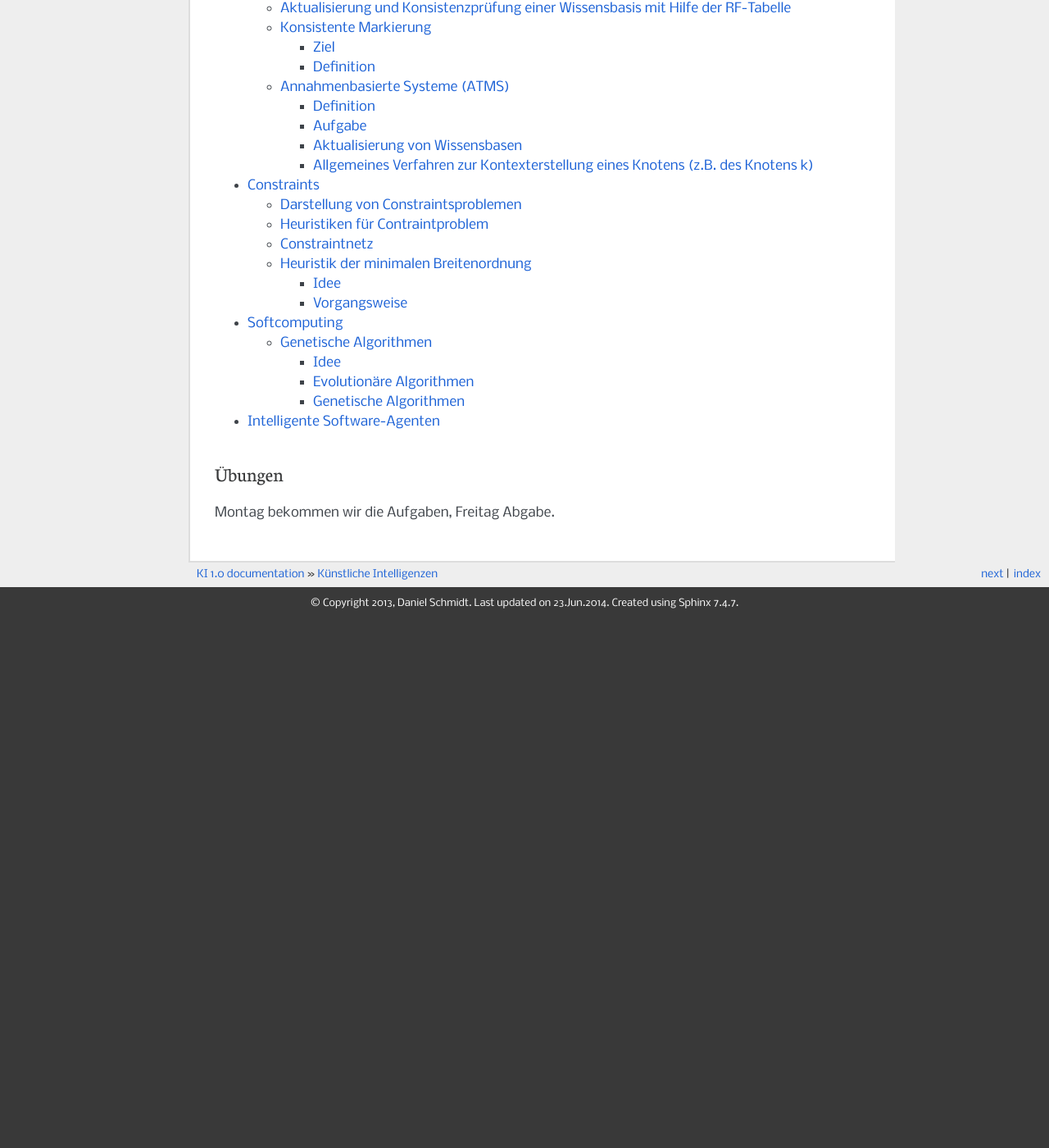
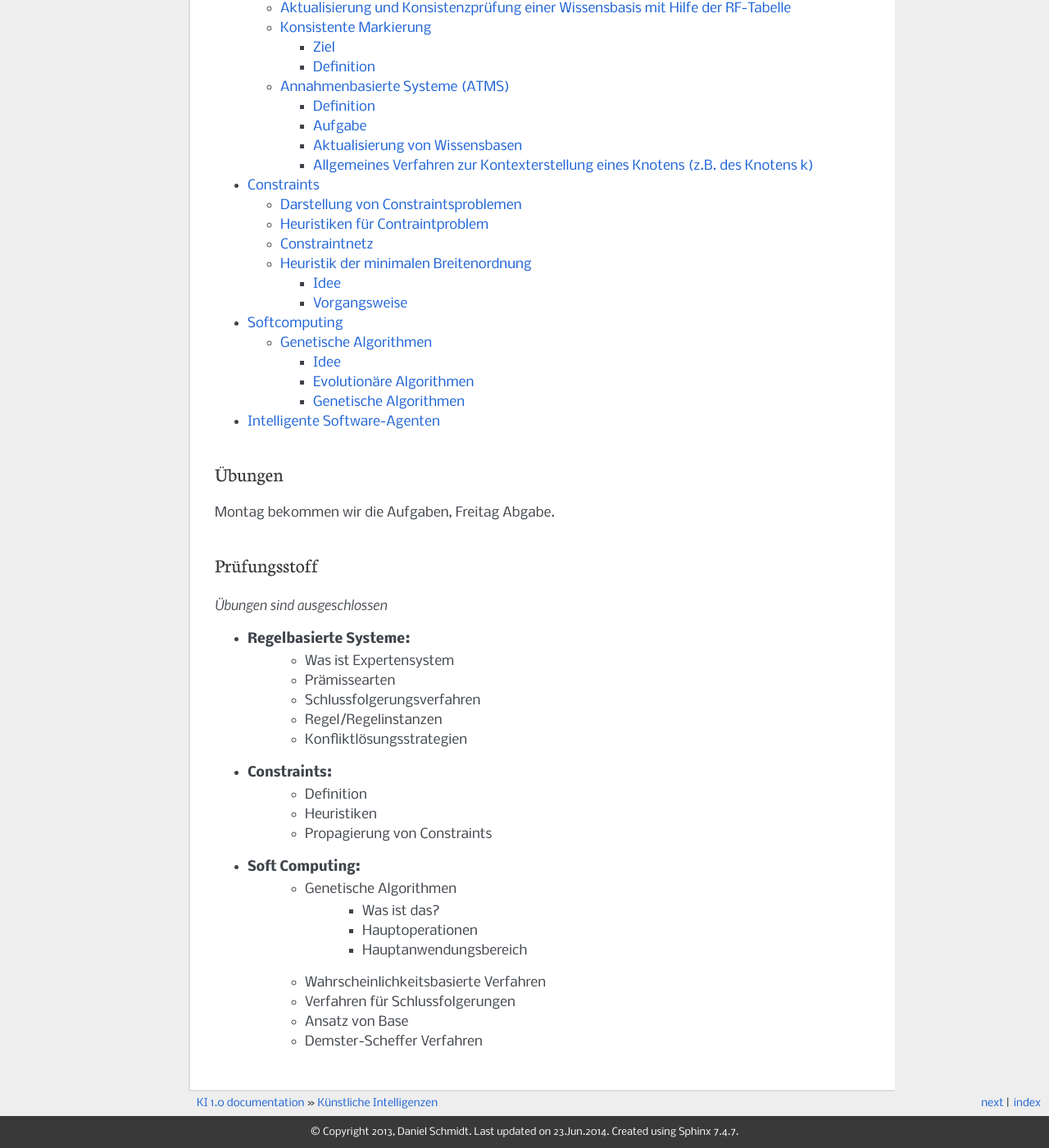
Before and after one commit to DanielMSchmidt/ki, a Sphinx documentation site: the page built from source/index.rst, in a window 1280 px wide and 1400 px high, scrolled down 1175 px. Shown: the whole window at 82% size. Built offline with Sphinx 7.4.7, drawn with Linux system fonts in a browser that asks for light colours; pages that are not in the unit, such as notebooks, are missing from menus; before the commit the page ends 1930 px from its top, so only the background shows below that.

Commit message:
added pruefungsstoff

```diff
--- a/source/index.rst
+++ b/source/index.rst
@@ -16,3 +16,29 @@ Inhaltsverzeichnis:
 --------
 
 Montag bekommen wir die Aufgaben, Freitag Abgabe.
+
+Prüfungsstoff
+-------------------
+
+*Übungen sind ausgeschlossen*
+
+
+- **Regelbasierte Systeme:**
+    - Was ist Expertensystem
+    - Prämissearten
+    - Schlussfolgerungsverfahren
+    - Regel/Regelinstanzen
+    - Konfliktlösungsstrategien
+- **Constraints:**
+    - Definition
+    - Heuristiken
+    - Propagierung von Constraints
+- **Soft Computing:**
+    - Genetische Algorithmen
+        - Was ist das?
+        - Hauptoperationen
+        - Hauptanwendungsbereich
+    - Wahrscheinlichkeitsbasierte Verfahren
+    - Verfahren für Schlussfolgerungen
+    - Ansatz von Base
+    - Demster-Scheffer Verfahren
```
